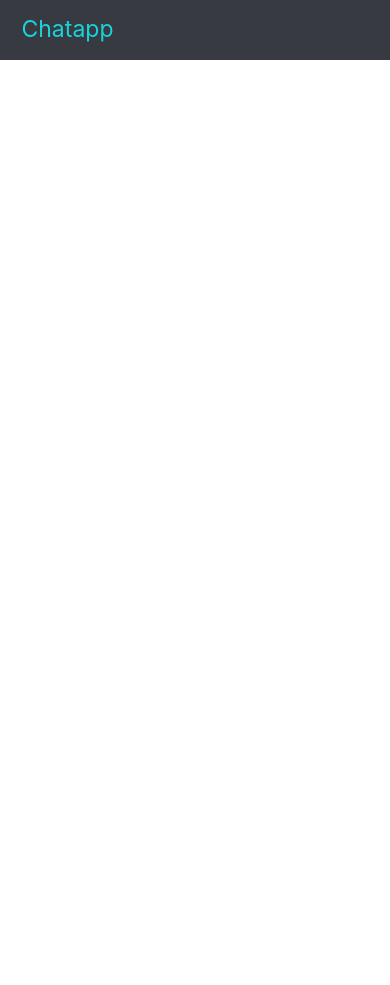
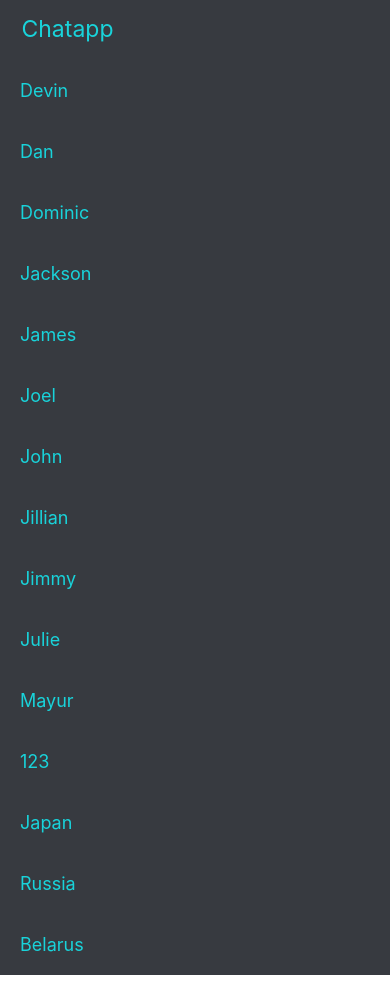
Before and after one commit to mvashishth/chatapp, a React Native app in the folder chatapp/: screen / in a window 390 px wide. Before the commit the page ends 844 px from the top, so only its background shows below. Built offline with nearby package versions, Linux system fonts and the light colour scheme.

Commit message:
made list

```diff
--- a/chatapp/App.js
+++ b/chatapp/App.js
@@ -6,13 +6,16 @@ import {
 } from 'react-native';
 
 import Header from './Components/Header.js'
+import FlatListBasics from './Components/Contacts.js'
 
 const App = () => {
   return (
-
+<View>
 <Header />
+<FlatListBasics />
 
 
+</View>
   );
 };
 
--- /dev/null
+++ b/chatapp/Components/Contacts.js
@@ -0,0 +1,48 @@
+import React from 'react';
+import { FlatList, StyleSheet, Text, ScrollView } from 'react-native';
+
+const styles = StyleSheet.create({
+  container: {
+   paddingTop: 0,
+   paddingBottom:10,
+  },
+  item: {
+    padding: 20,
+    fontSize: 18,
+    backgroundColor: "#373a40",
+    color: "#19d3da",
+  },
+});
+
+const FlatListBasics = () => {
+    const Data=[
+          {key: 'Devin'},
+          {key: 'Dan'},
+          {key: 'Dominic'},
+          {key: 'Jackson'},
+          {key: 'James'},
+          {key: 'Joel'},
+          {key: 'John'},
+          {key: 'Jillian'},
+          {key: 'Jimmy'},
+          {key: 'Julie'},
+          {key: 'Mayur'},
+          {key: '123'},
+          {key: 'Japan'},
+          {key: 'Russia'},
+          {key: 'Belarus'}
+
+
+        ];
+  return (
+
+    <ScrollView style={styles.container}>
+      <FlatList
+        data={Data}
+        renderItem={({item}) => <Text style={styles.item}>{item.key}</Text>}
+      />
+    </ScrollView>
+  );
+}
+
+export default FlatListBasics;
```
